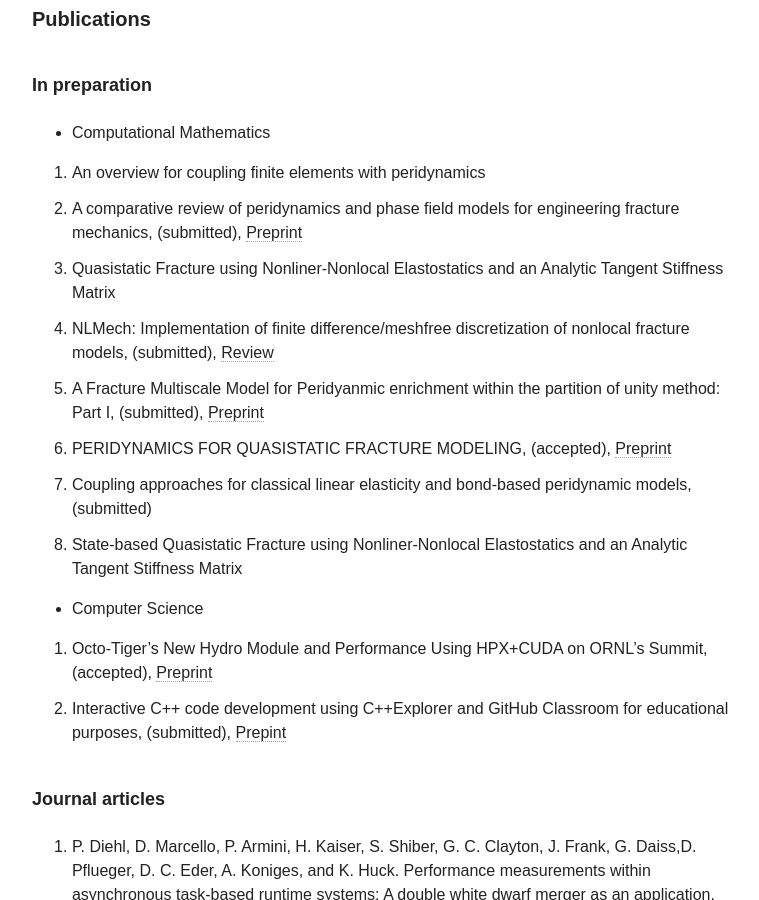
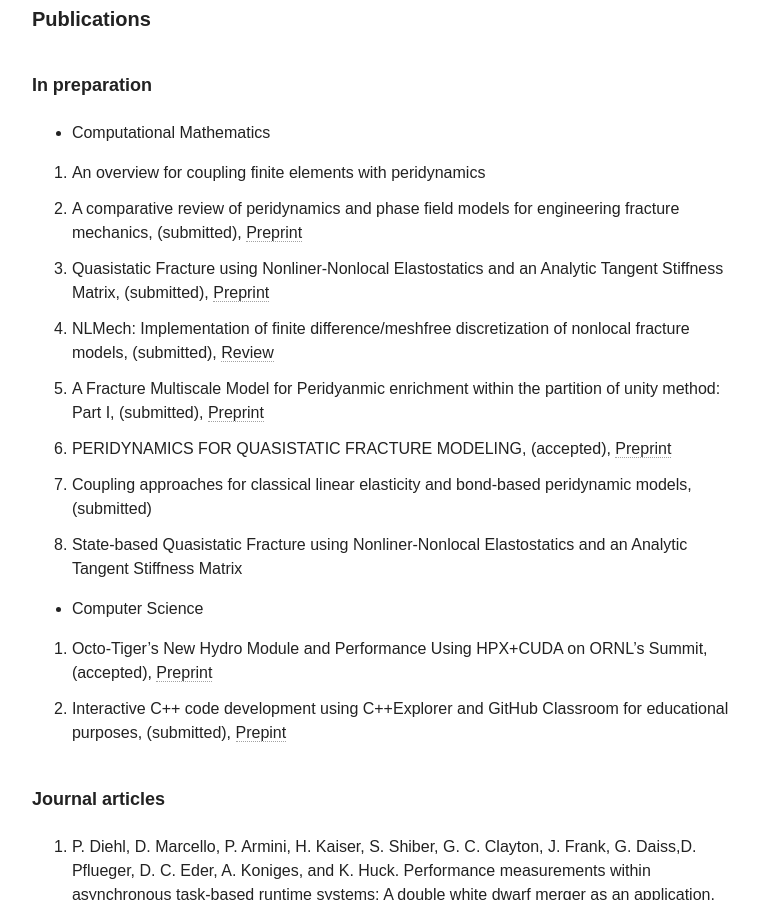
Before and after one commit to diehlpk/diehlpk.github.io, a Jekyll site: the page built from cv/index.md, in a window 1280 px wide and 900 px high, scrolled down 2349 px. Shown: the whole window, without its empty margins (254-1013 px from the left). Built offline with Jekyll 4.4.1, drawn with Linux system fonts in a browser that asks for light colours; nearby versions of some CDN libraries; some web fonts are replaced.

Commit message:
Update CV

```diff
--- a/cv/index.md
+++ b/cv/index.md
@@ -82,7 +82,7 @@ Also available as [PDF document]({{ site.url }}/assets/grants.pdf).
 
 1. An overview for coupling finite elements with peridynamics
 1. A comparative review of peridynamics and phase field models for engineering fracture mechanics, (submitted), [Preprint](https://engrxiv.org/gty2b/)
-1. Quasistatic Fracture using Nonliner-Nonlocal Elastostatics and an Analytic Tangent Stiffness Matrix
+1. Quasistatic Fracture using Nonliner-Nonlocal Elastostatics and an Analytic Tangent Stiffness Matrix, (submitted), [Preprint](https://engrxiv.org/3je6b/)
 1. NLMech: Implementation of finite difference/meshfree discretization of nonlocal fracture models, (submitted), [Review](https://github.com/openjournals/joss-reviews/issues/3020)
 1. A Fracture Multiscale Model for Peridyanmic enrichment within the partition of unity method: Part I, (submitted), [Preprint](https://arxiv.org/abs/2108.02336)
 1. PERIDYNAMICS FOR QUASISTATIC FRACTURE MODELING, (accepted), [Preprint](https://arxiv.org/abs/2107.14665)
```
